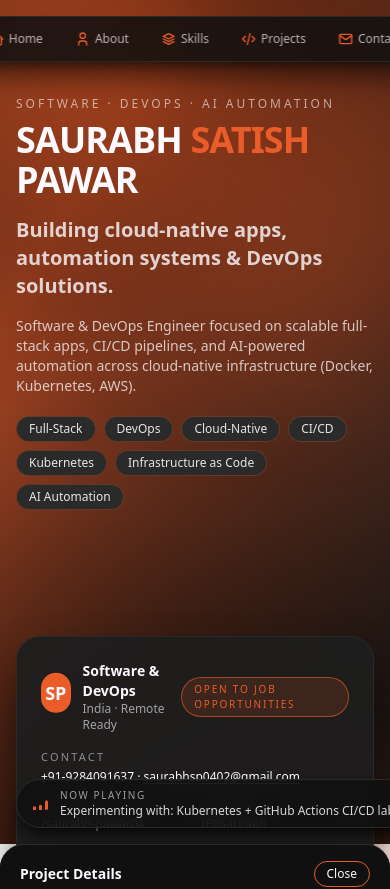
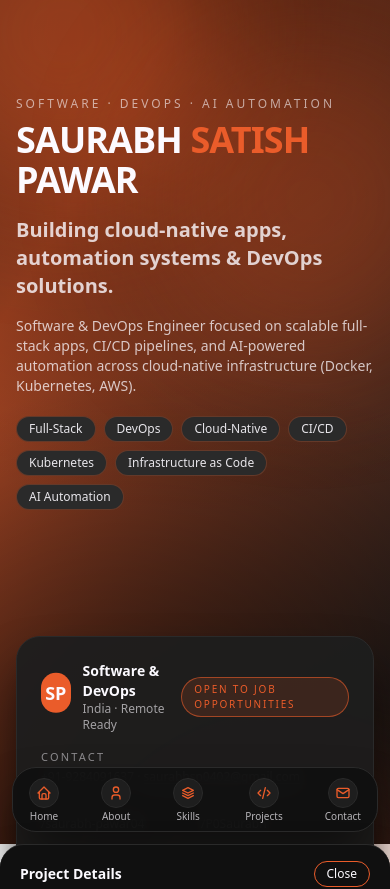
Before and after one commit to P0Saurabh/saurabh-portfolio, a React (Vite) app: page / in a window 390 px wide. Shown: the top 889 px of the page. Built offline with nearby package versions, Linux system fonts and the light colour scheme.

Commit message:
nav responsive done

```diff
--- a/src/components/layout/FloatingNav.tsx
+++ b/src/components/layout/FloatingNav.tsx
@@ -42,17 +42,20 @@ export const FloatingNav: React.FC = () => {
   };
 
   return (
+    <>
+      {/* 🖥️ Desktop / Tablet – top-center floating pill */}
       <div
-      className={`fixed top-4 left-1/2 z-40 -translate-x-1/2 transition-all duration-400 ${
-        hidden ? "-translate-y-16 opacity-0" : "translate-y-0 opacity-100"
-      }`}
+        className={`fixed z-40 left-1/2 top-4 -translate-x-1/2 transition-all duration-300
+        hidden sm:block
+        ${hidden ? "-translate-y-10 opacity-0" : "translate-y-0 opacity-100"}`}
       >
-      <nav className="flex items-center gap-2 rounded-full bg-[#101010]/85 border border-[#2a2a2a] px-3 py-2 shadow-xl shadow-black/50 backdrop-blur-md">
+        <nav className="flex items-center gap-2 rounded-full bg-[#101010]/85 border border-[#2a2a2a] px-3 py-2 shadow-xl shadow-black/50 backdrop-blur-md max-w-[90vw]">
           {NAV_ITEMS.map((item) => (
             <button
               key={item.targetId}
               onClick={handleClick(item.targetId)}
-            className="flex items-center gap-1 rounded-full px-3 py-1.5 text-xs font-medium text-[#fcfaff]/70 hover:text-[#fcfaff] hover:bg-[#2a2a2a] transition"
+              className="flex items-center gap-1 rounded-full px-3 py-1.5 text-xs font-medium
+                         text-[#fcfaff]/70 hover:text-[#fcfaff] hover:bg-[#2a2a2a] transition"
             >
               <span className="text-[#ea5c2a]">{item.icon}</span>
               <span>{item.name}</span>
@@ -60,5 +63,32 @@ export const FloatingNav: React.FC = () => {
           ))}
         </nav>
       </div>
+
+      {/* 📱 Mobile – bottom sticky nav */}
+      <div
+        className={`fixed z-40 inset-x-0 bottom-3 px-3 sm:hidden transition-all duration-300
+        ${hidden ? "translate-y-16 opacity-0" : "translate-y-0 opacity-100"}`}
+      >
+        <nav className="mx-auto max-w-md rounded-3xl bg-[#101010]/95 border border-[#2a2a2a] shadow-2xl shadow-black/70 backdrop-blur-md">
+          <ul className="flex items-center justify-between px-2 py-1.5">
+            {NAV_ITEMS.map((item) => (
+              <li key={item.targetId}>
+                <button
+                  onClick={handleClick(item.targetId)}
+                  className="flex flex-col items-center justify-center px-2 py-1 text-[10px] text-[#fcfaff]/70 hover:text-[#fcfaff]"
+                >
+                  <span className="mb-[2px] flex items-center justify-center rounded-full p-1.5 bg-[#1e1e1e] border border-[#2a2a2a]">
+                    {React.cloneElement(item.icon as React.ReactElement<any>, {
+                      className: "w-4 h-4 text-[#ea5c2a]",
+                    })}
+                  </span>
+                  <span className="leading-none mt-[1px]">{item.name}</span>
+                </button>
+              </li>
+            ))}
+          </ul>
+        </nav>
+      </div>
+    </>
   );
 };
--- a/src/components/layout/NowPlayingStrip.tsx
+++ b/src/components/layout/NowPlayingStrip.tsx
@@ -45,32 +45,33 @@ export const NowPlayingStrip: React.FC<Props> = ({ statuses = DEFAULT_STATUSES }
   }, [statuses.length]);
 
   return (
-    <div className="fixed bottom-4 left-4 z-40">
-      <div className="flex items-center gap-3 rounded-full bg-[#101010]/85 border border-[#2a2a2a] px-4 py-2 shadow-lg shadow-black/60 backdrop-blur-md">
-        <div className="flex items-end gap-[3px]">
-          {[0, 1, 2].map((i) => (
-            <span
-              key={i}
-              className="w-[3px] h-3 rounded-full bg-[#ea5c2a]"
-              style={{
-                animation: `equalizer-bar 0.9s ease-in-out ${i * 0.15}s infinite`,
-                transformOrigin: "bottom center",
-              }}
-            />
-          ))}
-        </div>
-        <div className="flex flex-col">
-          <span className="text-[10px] uppercase tracking-[0.16em] text-[#fcfaff]/60">
-            Now Playing
-          </span>
-          <div
-            ref={textRef}
-            className="text-xs text-[#fcfaff]/85 whitespace-nowrap"
-          >
-            {statuses[index]}
-          </div>
-        </div>
-      </div>
-    </div>
+    // <div className="fixed bottom-4 left-4 z-40">
+    //   <div className="flex items-center gap-3 rounded-full bg-[#101010]/85 border border-[#2a2a2a] px-4 py-2 shadow-lg shadow-black/60 backdrop-blur-md">
+    //     <div className="flex items-end gap-[3px]">
+    //       {[0, 1, 2].map((i) => (
+    //         <span
+    //           key={i}
+    //           className="w-[3px] h-3 rounded-full bg-[#ea5c2a]"
+    //           style={{
+    //             animation: `equalizer-bar 0.9s ease-in-out ${i * 0.15}s infinite`,
+    //             transformOrigin: "bottom center",
+    //           }}
+    //         />
+    //       ))}
+    //     </div>
+    //     <div className="flex flex-col">
+    //       <span className="text-[10px] uppercase tracking-[0.16em] text-[#fcfaff]/60">
+    //         Now Playing
+    //       </span>
+    //       <div
+    //         ref={textRef}
+    //         className="text-xs text-[#fcfaff]/85 whitespace-nowrap"
+    //       >
+    //         {statuses[index]}
+    //       </div>
+    //     </div>
+    //   </div>
+    // </div>
+    <div></div>
   );
 };
```
Also changed, not shown: 7 other files (tests, documents, lock files or other folders). Lines whose indentation alone changed are shown as unchanged.
